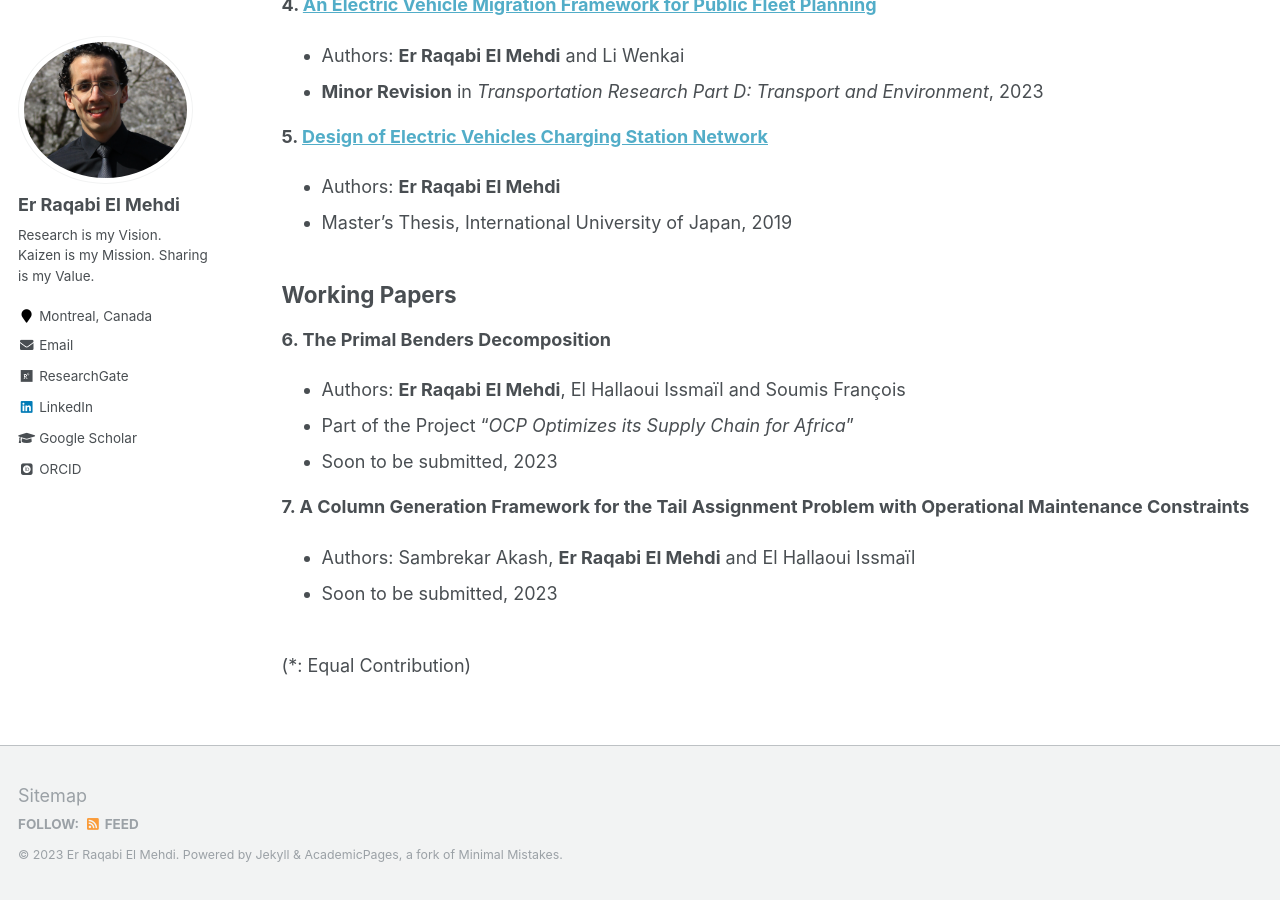
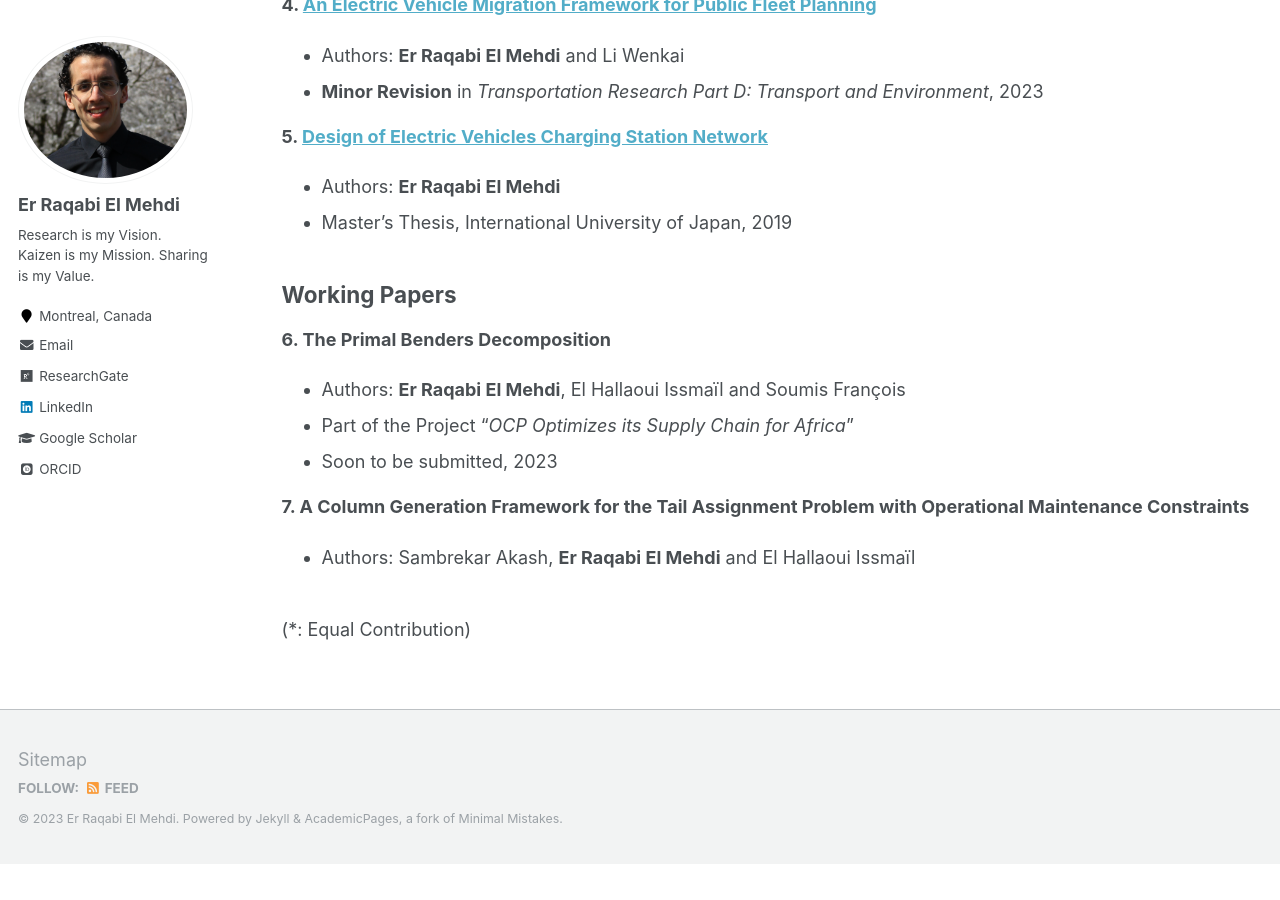
Before and after one commit to RqbMedi/rqbmedi.github.io, a Jekyll site: the page built from _pages/publications.md, in a window 1280 px wide and 900 px high, scrolled down 980 px. Built offline with Jekyll 4.4.1, drawn with Linux system fonts in a browser that asks for light colours; some web fonts are replaced; after the commit the page ends 1844 px from its top, so only the background shows below that.

Commit message:
Update publications.md

```diff
--- a/_pages/publications.md
+++ b/_pages/publications.md
@@ -45,7 +45,6 @@ Working Papers
 
 **7. A Column Generation Framework for the Tail Assignment Problem with Operational Maintenance Constraints**
  - Authors: Sambrekar Akash, **Er Raqabi El Mehdi** and El Hallaoui Issmaïl
- - Soon to be submitted, 2023
 
 <br>
 (*: Equal Contribution)
```
